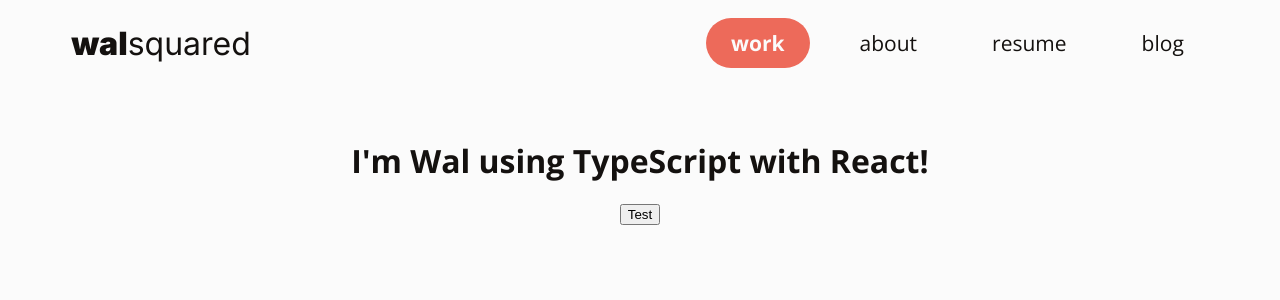
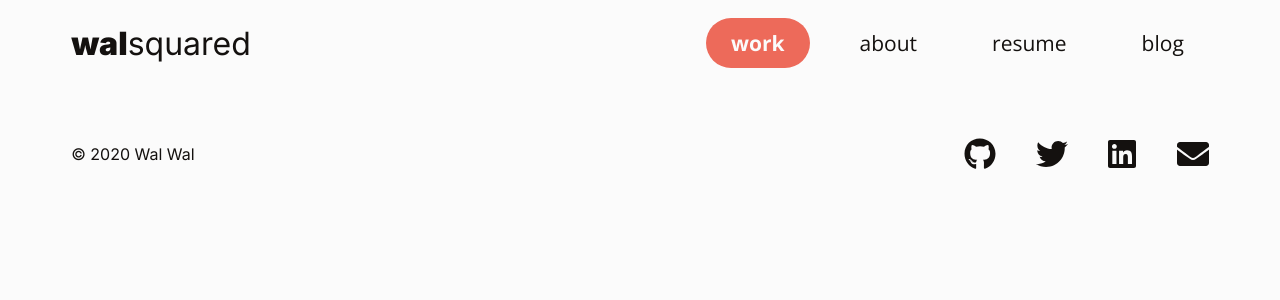
Before and after one commit to walsquared/wal.dev, a React app: page / in a window 1280 px wide. Shown: the top 300 px of the page. Built offline with nearby package versions, Linux system fonts and the light colour scheme.

Commit message:
Create footer component

```diff
--- a/package.json
+++ b/package.json
@@ -9,6 +9,10 @@
     "build": "webpack --mode production"
   },
   "dependencies": {
+    "@fortawesome/fontawesome-svg-core": "^1.2.29",
+    "@fortawesome/free-brands-svg-icons": "^5.13.1",
+    "@fortawesome/free-solid-svg-icons": "^5.13.1",
+    "@fortawesome/react-fontawesome": "^0.1.11",
     "react": "^16.13.1",
     "react-dom": "^16.13.1",
     "react-router-dom": "^5.2.0",
--- /dev/null
+++ b/src/footer.tsx
@@ -0,0 +1,62 @@
+import React from 'react'
+import styled from 'styled-components'
+import { FontAwesomeIcon } from '@fortawesome/react-fontawesome'
+import { faGithub, faTwitter, faLinkedin } from '@fortawesome/free-brands-svg-icons'
+import { faEnvelope } from '@fortawesome/free-solid-svg-icons'
+
+const StyledFooter = styled.nav`
+  display: flex;
+  flex-direction: row;
+  align-self: center;
+  justify-content: space-between;
+  align-items: center;
+  width: 90%;
+  max-width: var(--content-width);
+  margin: 10px 0 50px;
+`
+
+const CopyrightText = styled.p`
+  font-family: 'Inter', sans-serif;
+  font-size: 16px;
+`
+
+const SocialDiv = styled.div`
+  display: flex;
+  flex-direction: row;
+  justify-content: space-between;
+  align-items: center;
+  width: 245px;
+`
+const StyledIcon = styled.a`
+  transition: 0.1s ease-in;
+
+  &:hover {
+    opacity: 0.5;
+  }
+`
+
+export const Socials = () => (
+  <SocialDiv>
+    <StyledIcon target='_blank' rel='noopener noreferrer external' href='https://github.com/Walsker'>
+      <FontAwesomeIcon icon={faGithub} size='2x' />
+    </StyledIcon>
+    <StyledIcon target='_blank' rel='noopener noreferrer external' href='https://twitter.com/walsquared'>
+      <FontAwesomeIcon icon={faTwitter} size='2x' />
+    </StyledIcon>
+    <StyledIcon target='_blank' rel='noopener noreferrer external' href='https://linkedin.com/in/wal-wal'>
+      <FontAwesomeIcon icon={faLinkedin} size='2x' />
+    </StyledIcon>
+    <StyledIcon target='_blank' rel='noopener noreferrer external' href='mailto:wal@walsquared.ca'>
+      <FontAwesomeIcon icon={faEnvelope} size='2x' />
+    </StyledIcon>
+  </SocialDiv>
+)
+
+const Footer = () => (
+  <StyledFooter>
+    <CopyrightText>© 2020 Wal Wal</CopyrightText>
+    <Socials />
+  </StyledFooter>
+)
+
+export default Footer
--- a/src/index.tsx
+++ b/src/index.tsx
@@ -6,6 +6,7 @@ import './index.css'
 
 import { Button } from './components'
 import NavBar from './navBar'
+import Footer from './footer'
 
 interface HelloWorldProps {
   userName: string
@@ -15,10 +16,11 @@ interface HelloWorldProps {
 const App = (props: HelloWorldProps) => (
   <Router>
     <NavBar />
-    <h1>
+    {/* <h1>
       I'm {props.userName} using {props.lang} with React!
     </h1>
-    <Button label='Test' link='hi' />
+    <Button label='Test' link='hi' /> */}
+    <Footer />
   </Router>
 )
 
--- a/src/navBar.tsx
+++ b/src/navBar.tsx
@@ -30,8 +30,6 @@ const ButtonDiv = styled.div`
 
 type ThemeColor = 'red' | 'turquoise' | 'orange' | 'purple'
 const NavButton = styled(NavLink)<{ color: ThemeColor }>`
-  border-radius: 25px;
-
   text-decoration: none;
   font-size: 21px;
   text-align: center;
@@ -42,6 +40,9 @@ const NavButton = styled(NavLink)<{ color: ThemeColor }>`
   height: 50px;
   padding: 0px 25px;
   margin-left: 25px;
+  border-radius: 25px;
+
+  transition: 0.1s ease-in;
 
   &:hover {
     color: ${(props) => `var(--${props.color})`};
```
Also changed, not shown: .pnp.js, 1 other file (tests, documents, lock files or other folders).
